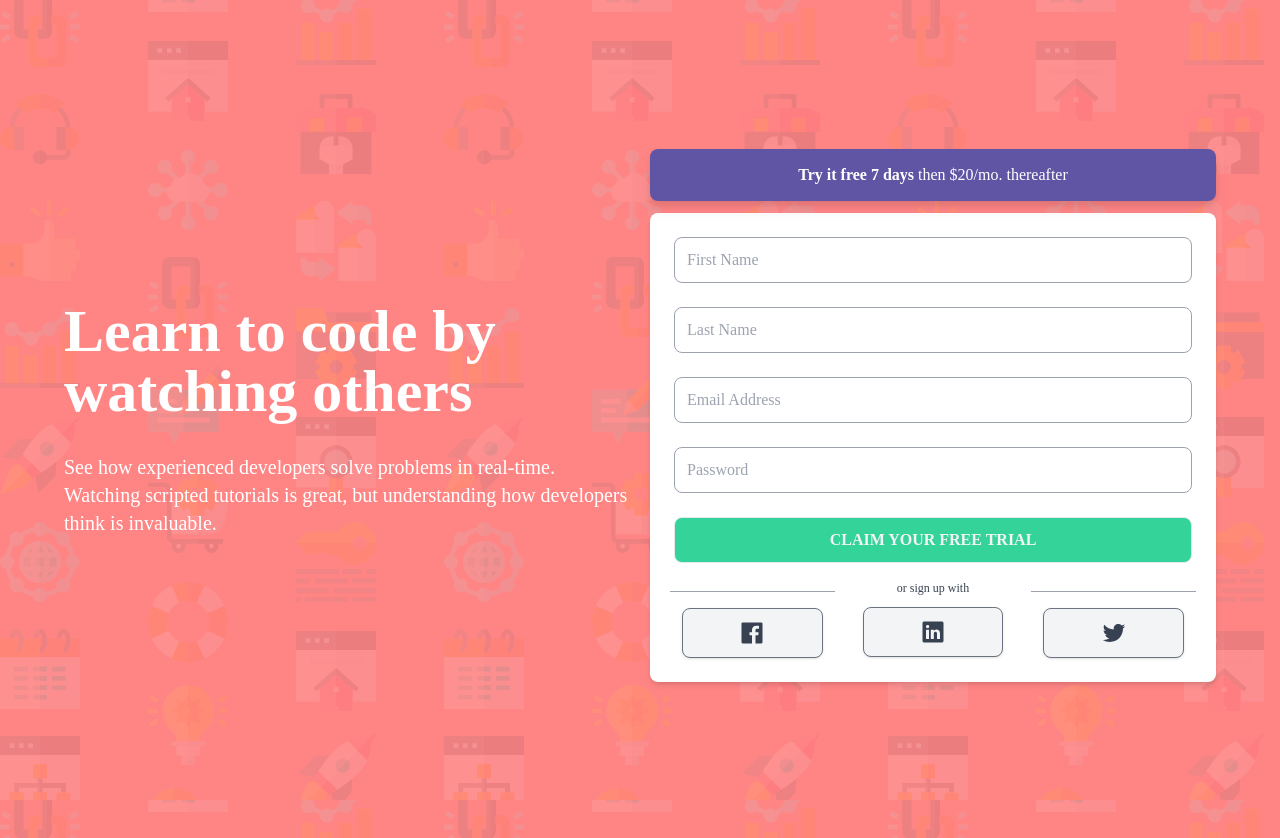
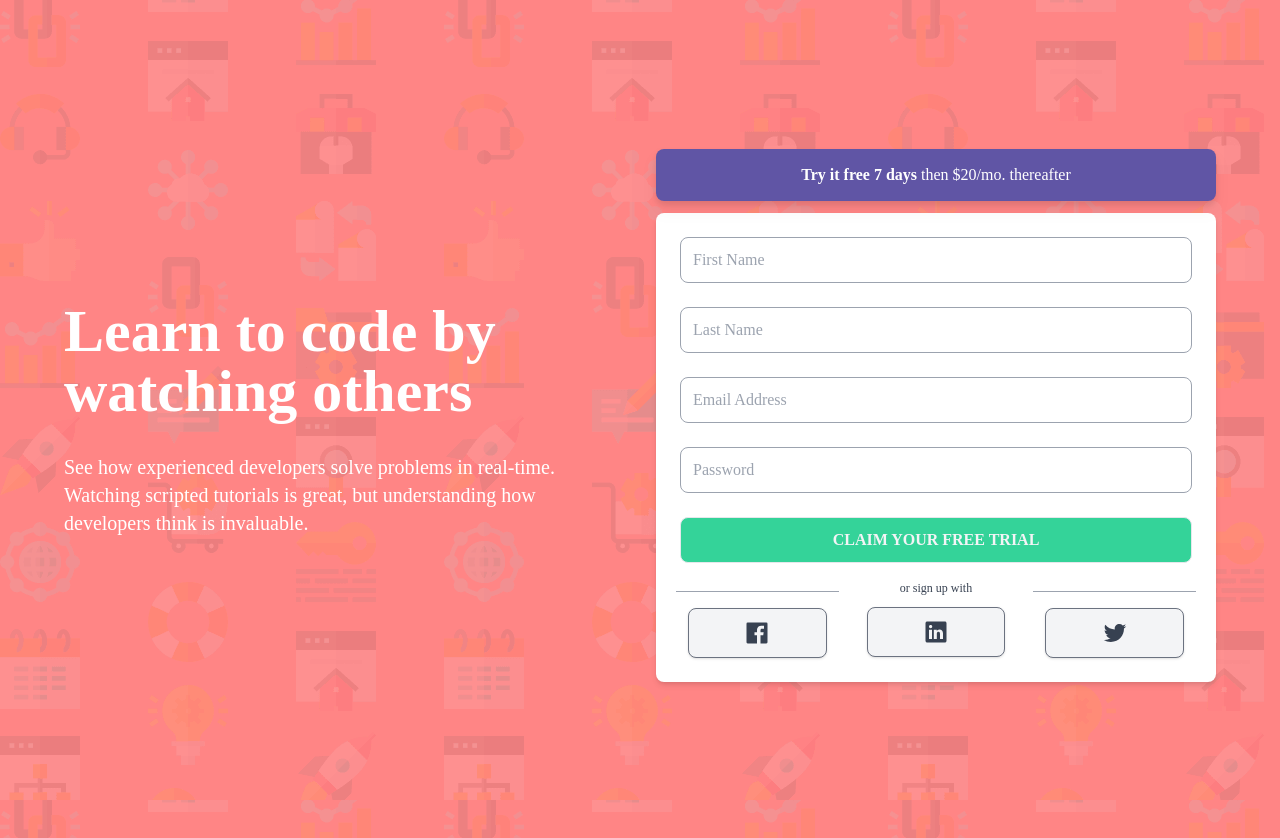
Before and after one commit to AlexaNem0/intro, a React (Create React App) app: page / in a window 1280 px wide. Built offline with nearby package versions, Linux system fonts and the light colour scheme.

Commit message:
gap fixed

```diff
--- a/src/components/Main.jsx
+++ b/src/components/Main.jsx
@@ -4,7 +4,7 @@ import Right from "./Right";
 
 const Main = () => {
   return (
-    <div className=" flex flex-col justify-evenly items-center m-auto md:h-screen max-w-6xl gap-5 lg:flex-row lg: justify-around  ">
+    <div className=" flex flex-col justify-evenly items-center m-auto md:h-screen max-w-6xl gap-5 lg:flex-row lg: justify-around lg:gap-8 ">
       <Left />
       <Right />
     </div>
```
